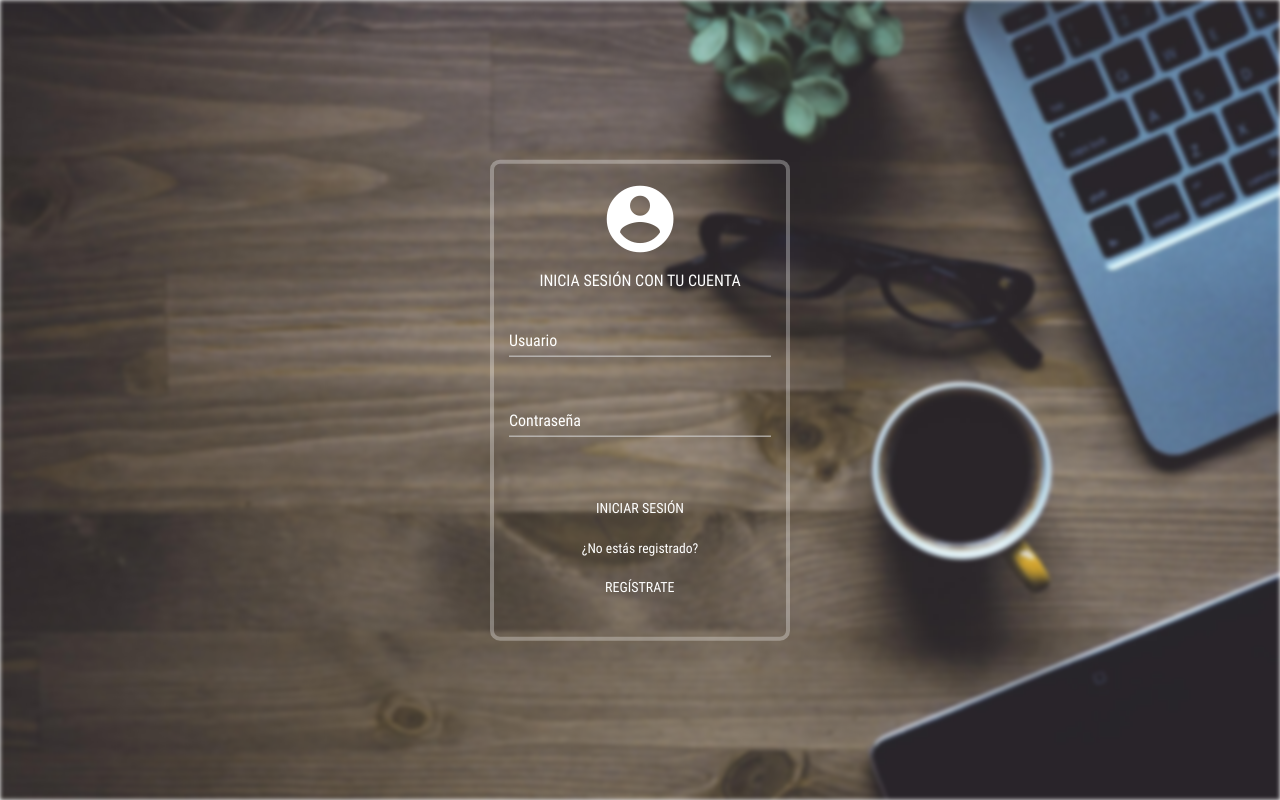
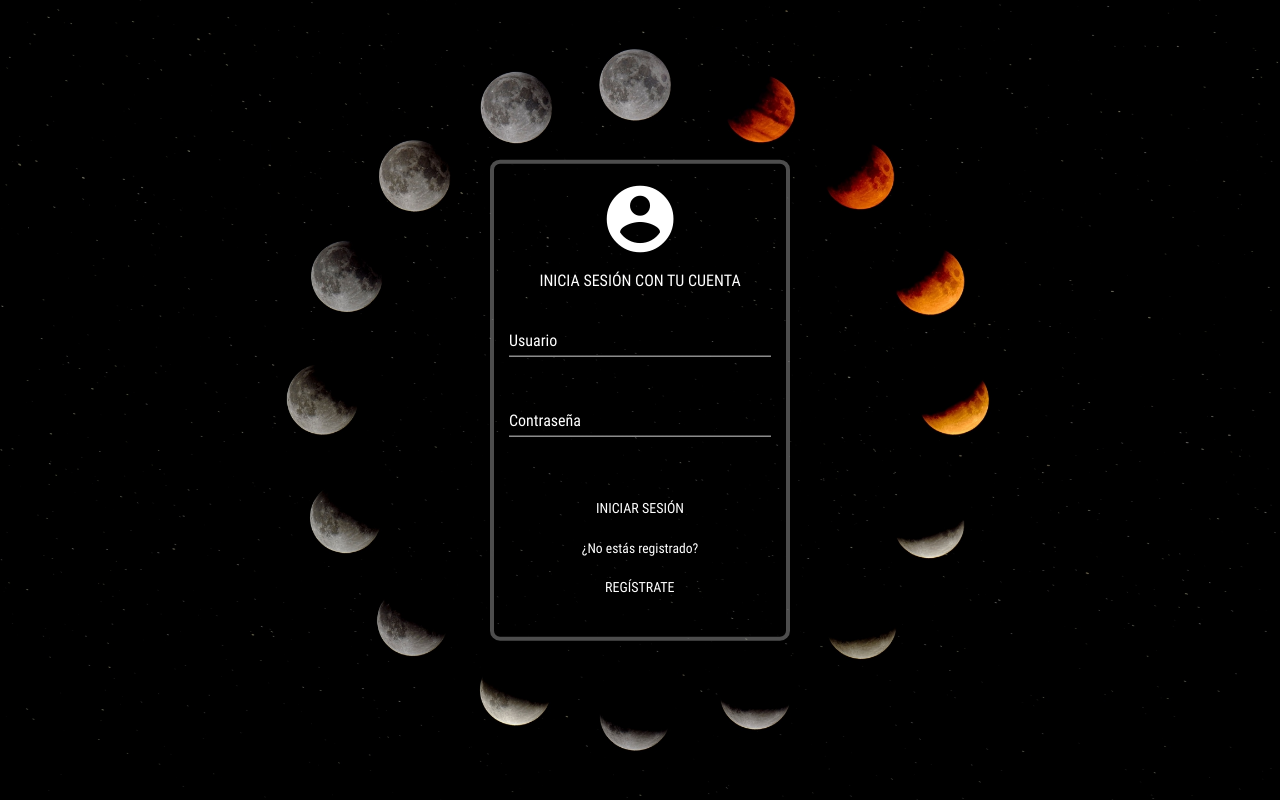
Before and after one commit to Moncada25/Universe, a PHP site: page /Bookverse/ in a window 1280 px wide. Run offline with PHP 8.4, Linux system fonts and the light colour scheme; some libraries are stand-ins or nearby versions.

Commit message:
index changed

```diff
--- a/modelos/vistasModelo.php
+++ b/modelos/vistasModelo.php
@@ -7,7 +7,7 @@
             $listaBlanca = ["adminlist", "adminsearch", "admin", "book", "bookconfig", "bookinfo",
                         "catalog", "category", "categorylist", "client", "clientlist", "clientsearch",
                         "home", "myaccount", "mydata",
-                        "search", "signup", "github", "task", "tasklist", "backlog", "editbacklog"];
+                        "search", "signup", "github", "task", "tasklist", "backlog", "editbacklog", "donate"];
 
             if(in_array($vistas, $listaBlanca)){
 
--- a/vistas/css/main.css
+++ b/vistas/css/main.css
@@ -293,8 +293,8 @@ html {
 .blur {
     height: 100%;
     background-image: url("../assets/img/login.jpg");
-    filter: blur(2px);
-    -webkit-filter: blur(2px);
+    filter: blur(0px);
+    -webkit-filter: blur(0px);
     background-position: center;
     background-repeat: no-repeat;
     background-size: cover;
@@ -340,7 +340,7 @@ html {
 .dashboard-sideBar {
     left: 0;
     z-index: 2;
-    background-image: url("../assets/img/sideBar.png");
+    background-image: url("../assets/img/sideBar.jpg");
     border-right: 1px solid rgba(255, 255, 255, 0.7);
     overflow: hidden;
 }
--- a/vistas/modulos/navlateral.php
+++ b/vistas/modulos/navlateral.php
@@ -91,6 +91,11 @@
                     <i class="zmdi zmdi-github-alt zmdi-hc-fw"></i> GitHub
                 </a>
             </li>
+            <li>
+                <a href="<?php echo SERVERURL; ?>donate/">
+                    <i class="zmdi zmdi-money zmdi-hc-fw"></i> Donar
+                </a>
+            </li>
         </ul>
     </div>
 </section>
```
Also changed, not shown: vistas/assets/img/login.jpg, vistas/assets/img/sideBar.jpg (added), vistas/assets/img/sideBar.png (deleted), vistas/assets/img/wallpaper.jpg (added), vistas/contenidos/donate-view.php (added).
